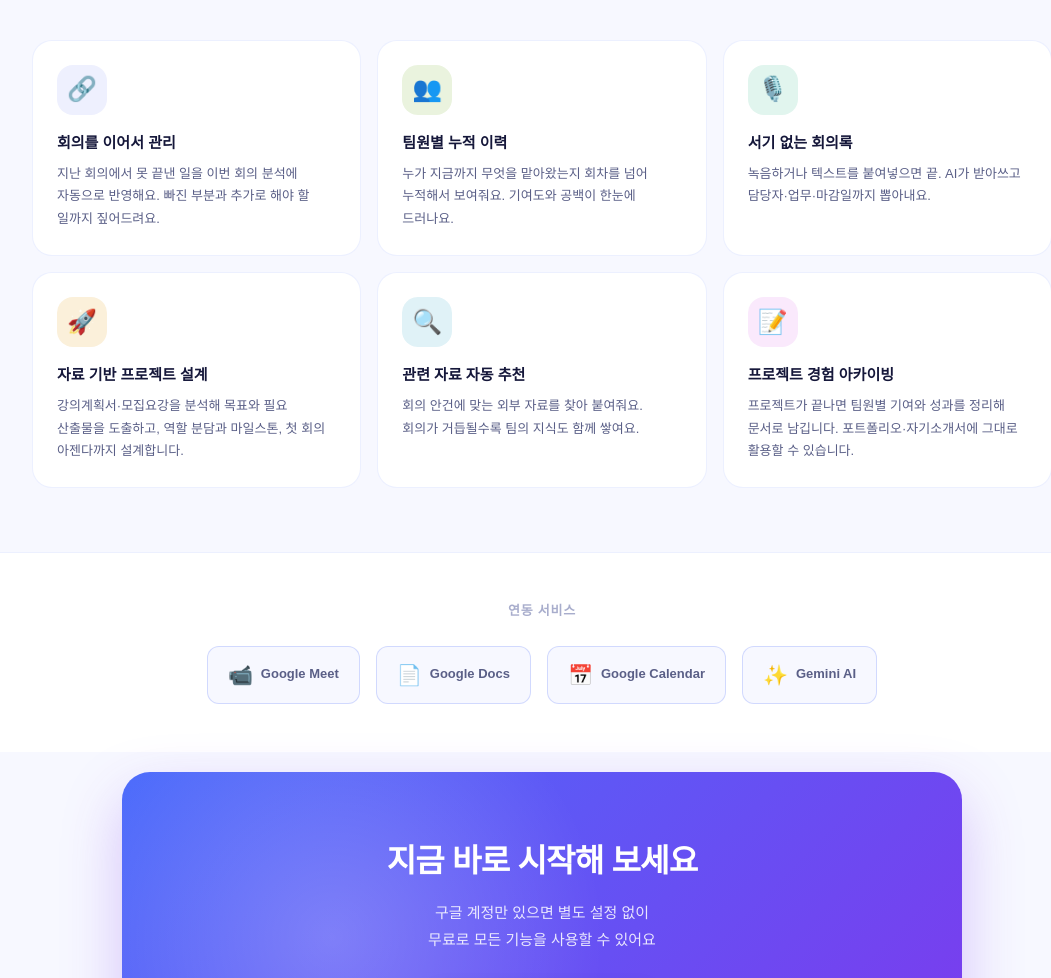
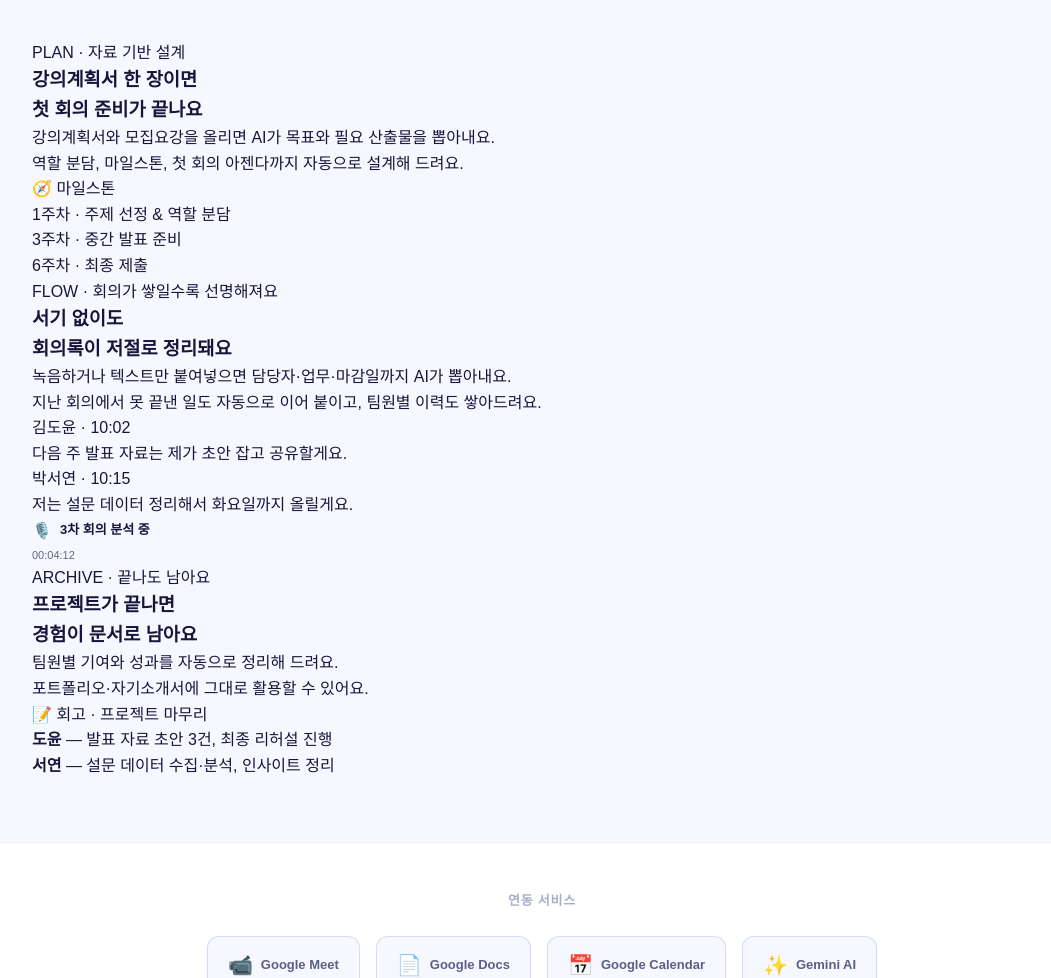
Before and after one commit to suming030/meetflow, a plain HTML site: page index.html in a window 1280 px wide. Shown: the part 1220-2198 px from the top of the page, without its empty margins (98-1149 px from the left). Drawn offline with Linux system fonts and the light colour scheme; no server answers; a script that the page names is missing; a web font is replaced by a local one.

Commit message:
Revise project features and remove redundant cards
Updated project features section to include new descriptions and removed unnecessary feature cards.

```diff
--- a/index.html
+++ b/index.html
@@ -111,41 +111,79 @@
 
   <!-- 기능 소개 -->
   <div class="section-wrap">
-    <div class="sec-ttl">회의 한 건이 아니라, 프로젝트 전체를 봅니다</div>
-    <div class="sec-sub">기존 AI 회의록은 회의 하나를 잘 남기는 데서 멈춰요. MeetFlow는 회의를 이어 붙입니다.</div>
-    <div class="feat-grid">
-      <div class="feat-card">
-        <div class="feat-ico" style="background:var(--pk-light);">🔗</div>
-        <h3>회의를 이어서 관리</h3>
-        <p>지난 회의에서 못 끝낸 일을 이번 회의 분석에 자동으로 반영해요. 빠진 부분과 추가로 해야 할 일까지 짚어드려요.</p>
-      </div>
-      <div class="feat-card">
-        <div class="feat-ico" style="background:var(--green-lt);">👥</div>
-        <h3>팀원별 누적 이력</h3>
-        <p>누가 지금까지 무엇을 맡아왔는지 회차를 넘어 누적해서 보여줘요. 기여도와 공백이 한눈에 드러나요.</p>
-      </div>
-      <div class="feat-card">
-        <div class="feat-ico" style="background:var(--teal-lt);">🎙️</div>
-        <h3>서기 없는 회의록</h3>
-        <p>녹음하거나 텍스트를 붙여넣으면 끝. AI가 받아쓰고 담당자·업무·마감일까지 뽑아내요.</p>
-      </div>
-      <div class="feat-card">
-        <div class="feat-ico" style="background:var(--amber-lt);">🚀</div>
-        <h3>자료 기반 프로젝트 설계</h3>
-        <p>강의계획서·모집요강을 분석해 목표와 필요 산출물을 도출하고, 역할 분담과 마일스톤, 첫 회의 아젠다까지 설계합니다.</p>
-      </div>
-      <div class="feat-card">
-        <div class="feat-ico" style="background:var(--blue-lt);">🔍</div>
-        <h3>관련 자료 자동 추천</h3>
-        <p>회의 안건에 맞는 외부 자료를 찾아 붙여줘요. 회의가 거듭될수록 팀의 지식도 함께 쌓여요.</p>
-      </div>
-      <div class="feat-card">
-        <div class="feat-ico" style="background:var(--violet-lt);">📝</div>
-        <h3>프로젝트 경험 아카이빙</h3>
-        <p>프로젝트가 끝나면 팀원별 기여와 성과를 정리해 문서로 남깁니다. 포트폴리오·자기소개서에 그대로 활용할 수 있습니다.</p>
+  <div class="sec-ttl">회의 한 건이 아니라, 프로젝트 전체를 봅니다</div>
+  <div class="sec-sub">기존 AI 회의록은 회의 하나를 잘 남기는 데서 멈춰요. MeetFlow는 회의를 이어 붙입니다.</div>
+
+  <!-- PLAN -->
+  <div class="feat-row">
+    <div class="feat-row-text">
+      <div class="feat-row-label">PLAN · 자료 기반 설계</div>
+      <h3 class="feat-row-headline">강의계획서 한 장이면<br>첫 회의 준비가 끝나요</h3>
+      <p class="feat-row-desc">
+        강의계획서와 모집요강을 올리면 AI가 목표와 필요 산출물을 뽑아내요.<br>
+        역할 분담, 마일스톤, 첫 회의 아젠다까지 자동으로 설계해 드려요.
+      </p>
+    </div>
+    <div class="feat-row-visual">
+      <div class="frv-card">
+        <div class="frv-card-hd">🧭 마일스톤</div>
+        <div class="frv-ms-item on"><span class="frv-ms-dot"></span>1주차 · 주제 선정 & 역할 분담</div>
+        <div class="frv-ms-item on"><span class="frv-ms-dot"></span>3주차 · 중간 발표 준비</div>
+        <div class="frv-ms-item"><span class="frv-ms-dot"></span>6주차 · 최종 제출</div>
       </div>
     </div>
   </div>
+
+  <!-- FLOW (좌우 반전) -->
+  <div class="feat-row reverse">
+    <div class="feat-row-text">
+      <div class="feat-row-label">FLOW · 회의가 쌓일수록 선명해져요</div>
+      <h3 class="feat-row-headline">서기 없이도<br>회의록이 저절로 정리돼요</h3>
+      <p class="feat-row-desc">
+        녹음하거나 텍스트만 붙여넣으면 담당자·업무·마감일까지 AI가 뽑아내요.<br>
+        지난 회의에서 못 끝낸 일도 자동으로 이어 붙이고, 팀원별 이력도 쌓아드려요.
+      </p>
+    </div>
+    <div class="feat-row-visual">
+      <div class="frv-notes">
+        <div class="fr-note">
+          <div class="fr-note-hd"><span class="fr-note-avatar"></span>김도윤 · 10:02</div>
+          <div class="fr-note-body">다음 주 <span class="fr-note-hl">발표 자료</span>는 제가 초안 잡고 공유할게요.</div>
+        </div>
+        <div class="fr-note">
+          <div class="fr-note-hd"><span class="fr-note-avatar"></span>박서연 · 10:15</div>
+          <div class="fr-note-body">저는 <span class="fr-note-hl">설문 데이터 정리</span>해서 화요일까지 올릴게요.</div>
+        </div>
+      </div>
+      <div class="fr-float">
+        <div style="display:flex;align-items:center;gap:8px;">
+          <span>🎙️</span><b style="font-size:13px;">3차 회의 분석 중</b>
+        </div>
+        <div style="font-size:11px;opacity:.65;margin-top:4px;">00:04:12</div>
+      </div>
+    </div>
+  </div>
+
+  <!-- ARCHIVE -->
+  <div class="feat-row">
+    <div class="feat-row-text">
+      <div class="feat-row-label">ARCHIVE · 끝나도 남아요</div>
+      <h3 class="feat-row-headline">프로젝트가 끝나면<br>경험이 문서로 남아요</h3>
+      <p class="feat-row-desc">
+        팀원별 기여와 성과를 자동으로 정리해 드려요.<br>
+        포트폴리오·자기소개서에 그대로 활용할 수 있어요.
+      </p>
+    </div>
+    <div class="feat-row-visual">
+      <div class="frv-card">
+        <div class="frv-card-hd">📝 회고 · 프로젝트 마무리</div>
+        <div class="frv-arch-row"><b>도윤</b> — 발표 자료 초안 3건, 최종 리허설 진행</div>
+        <div class="frv-arch-row"><b>서연</b> — 설문 데이터 수집·분석, 인사이트 정리</div>
+      </div>
+    </div>
+  </div>
+
+</div>
 
   <!-- Google Workspace 연동 -->
   <div class="gw-section">
```
